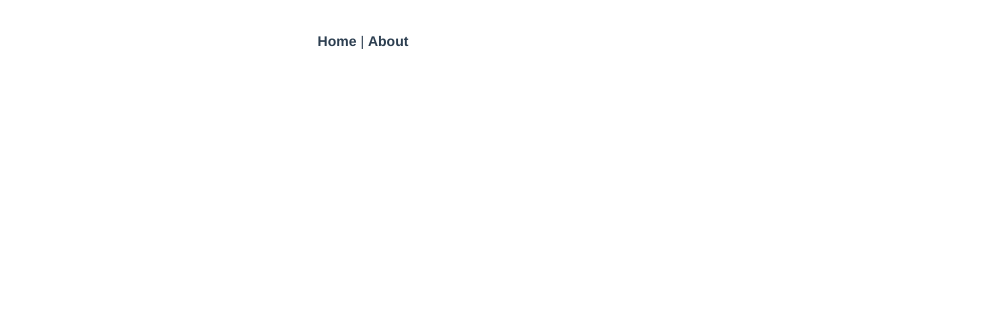
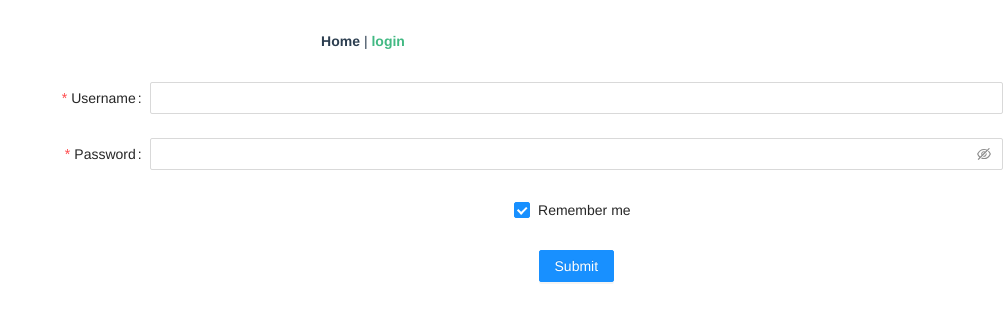
Before and after one commit to 20liwanli02/train, a Vue app in the folder web/: page /login in a window 1280 px wide. Before the commit this address had no page. Shown: the top 320 px of the page, without its empty margins (277-1280 px from the left). Built offline with nearby package versions, Linux system fonts and the light colour scheme.

Commit message:
5.6增加login路由及页面

```diff
--- a/web/package.json
+++ b/web/package.json
@@ -38,7 +38,9 @@
     "parserOptions": {
       "parser": "@babel/eslint-parser"
     },
-    "rules": {}
+    "rules": {
+      "vue/multi-word-component-names": 0
+    }
   },
   "browserslist": [
     "> 1%",
--- a/web/src/App.vue
+++ b/web/src/App.vue
@@ -1,11 +1,12 @@
 <template>
   <nav>
     <router-link to="/">Home</router-link> |
-    <router-link to="/about">About</router-link>
+    <router-link to="/login">login</router-link>
   </nav>
   <router-view/>
 </template>
 
++
 <style>
 #app {
   font-family: Avenir, Helvetica, Arial, sans-serif;
--- a/web/src/router/index.js
+++ b/web/src/router/index.js
@@ -8,12 +8,12 @@
     component: HomeView
   },
   {
-    path: '/about',
-    name: 'about',
+    path: '/login',
+    name: 'login',
     // route level code-splitting
     // this generates a separate chunk (about.[hash].js) for this route
     // which is lazy-loaded when the route is visited.
-    component: () => import(/* webpackChunkName: "about" */ '../views/AboutView.vue')
+    component: () => import(/* webpackChunkName: "about" */ '../views/login.vue')
   }
 ]
 
--- /dev/null
+++ b/web/src/views/login.vue
@@ -0,0 +1,58 @@
+<template>
+  <a-form
+      :model="formState"
+      name="basic"
+      :label-col="{ span: 8 }"
+      :wrapper-col="{ span: 16 }"
+      autocomplete="off"
+      @finish="onFinish"
+      @finishFailed="onFinishFailed"
+  >
+    <a-form-item
+        label="Username"
+        name="username"
+        :rules="[{ required: true, message: 'Please input your username!' }]"
+    >
+      <a-input v-model:value="formState.username" />
+    </a-form-item>
+
+    <a-form-item
+        label="Password"
+        name="password"
+        :rules="[{ required: true, message: 'Please input your password!' }]"
+    >
+      <a-input-password v-model:value="formState.password" />
+    </a-form-item>
+
+    <a-form-item name="remember" :wrapper-col="{ offset: 8, span: 16 }">
+      <a-checkbox v-model:checked="formState.remember">Remember me</a-checkbox>
+    </a-form-item>
+
+    <a-form-item :wrapper-col="{ offset: 8, span: 16 }">
+      <a-button type="primary" html-type="submit">Submit</a-button>
+    </a-form-item>
+  </a-form>
+</template>
+<script>
+import { defineComponent, reactive } from 'vue';
+export default defineComponent({
+  setup() {
+    const formState = reactive({
+      username: '',
+      password: '',
+      remember: true,
+    });
+    const onFinish = values => {
+      console.log('Success:', values);
+    };
+    const onFinishFailed = errorInfo => {
+      console.log('Failed:', errorInfo);
+    };
+    return {
+      formState,
+      onFinish,
+      onFinishFailed,
+    };
+  },
+});
+</script>
```
